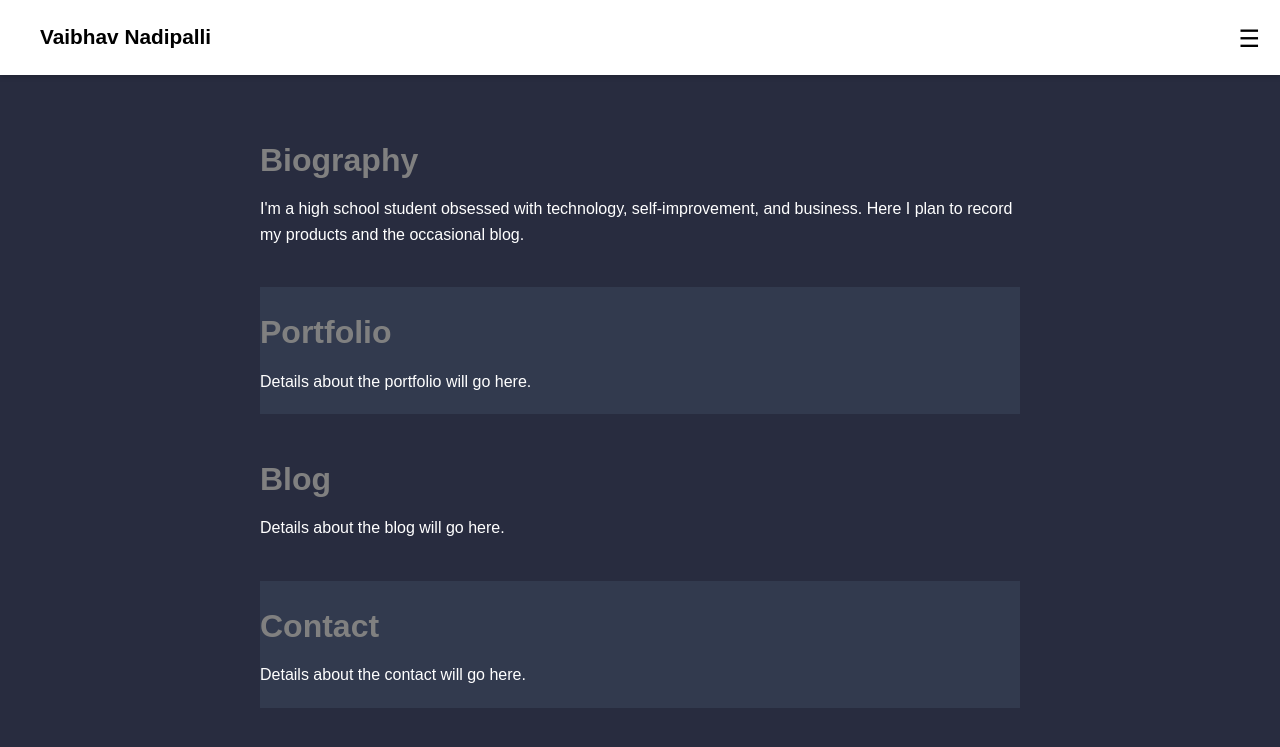
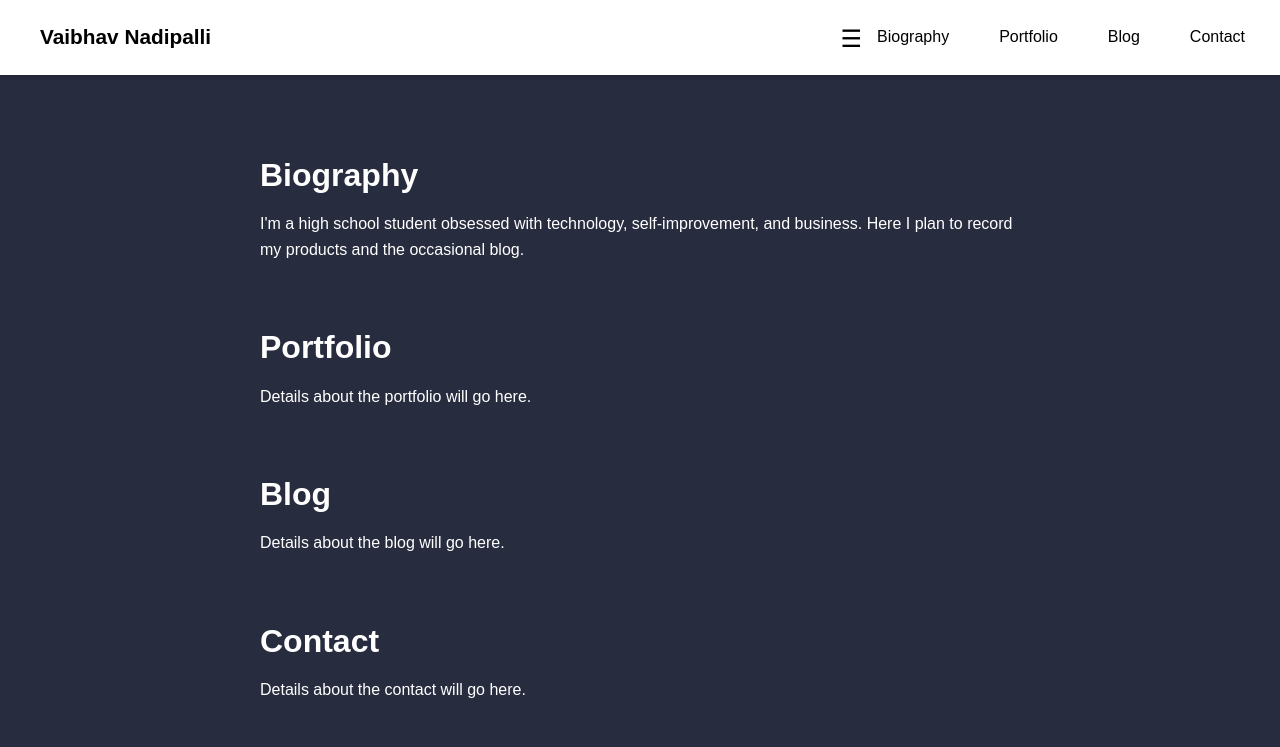
Before and after one commit to Vaibhav-Nadipalli/vaibhav-nadipalli.github.io, a Jekyll site: the page built from index.markdown, in a window 1280 px wide. Shown: the top 747 px of the page. Built offline with Jekyll 4.4.1, drawn with Linux system fonts in a browser that asks for light colours.

Commit message:
Update styles.css

```diff
--- a/assets/css/styles.css
+++ b/assets/css/styles.css
@@ -43,11 +43,6 @@ header {
     margin-left: 20px; /* Increased margin for space from left edge */
 }
 
-.nav-title a {
-    text-decoration: none;
-    color: #000; /* Black color */
-}
-
 .nav-toggle {
     display: none; /* Hide by default */
 }
@@ -55,12 +50,13 @@ header {
 .nav-toggle-label {
     font-size: 1.5em;
     cursor: pointer;
-    margin-left: 20px; /* Increased margin between hamburger menu and title */
+    margin-left: auto; /* Align to the right */
     margin-top: 5px; /* Adjusted margin to move toggle up */
 }
 
-nav {
-    display: none;
+.nav-menu {
+    display: flex;
+    align-items: center;
 }
 
 .nav-links {
@@ -88,15 +84,33 @@ nav {
 }
 
 /* Show nav links when checkbox is checked */
-.nav-toggle:checked + nav {
-    display: block;
+.nav-toggle:checked + .nav-menu {
+    display: flex;
+    position: absolute;
+    top: 75px; /* Adjust based on header height */
+    left: 0;
+    width: 100%;
+    background-color: #fff;
+    flex-direction: column;
+    align-items: center;
+    box-shadow: 0 2px 5px rgba(0,0,0,0.2);
+}
+
+.nav-toggle:checked + .nav-menu .nav-links {
+    flex-direction: column;
+    width: 100%;
+}
+
+.nav-toggle:checked + .nav-menu .nav-links li {
+    margin: 10px 0;
 }
 
 /* Main content area */
 main {
     max-width: 800px;
-    margin: 75px auto 20px; /* Adjusted margin to account for fixed header */
+    margin: 90px auto 20px; /* Adjusted margin to account for fixed header */
     padding: 20px;
+    background-color: #282c3f; /* Dark navy background */
     color: #fff;
 }
 
@@ -105,25 +119,51 @@ section {
     margin: 20px 0;
 }
 
-h2, h3 {
+.section-title {
     font-size: 2em;
     margin-bottom: 10px;
-    color: #808080; /* Modern grey text */
+    color: #fff; /* White text */
 }
 
-/* Section-specific background colors */
-#bio {
-    background-color: #282c3f; /* Dark navy */
+/* Media query for mobile */
+@media (max-width: 768px) {
+    .nav-container {
+        padding: 0 10px; /* Adjusted padding for mobile */
     }
 
-#portfolio {
-    background-color: #323a4e; /* Light navy */
+    .nav-title {
+        font-size: 1.1em; /* Smaller font size for mobile */
+        margin-left: 10px; /* Adjusted margin for mobile */
     }
 
-#blog {
-    background-color: #282c3f; /* Dark navy */
+    .nav-toggle-label {
+        margin-left: 10px; /* Adjusted margin for mobile */
     }
 
-#contact {
-    background-color: #323a4e; /* Light navy */
+    nav {
+        position: absolute;
+        top: 75px; /* Adjusted top position for mobile (same as header height) */
+        left: 0;
+        width: 100%;
+        background-color: #fff; /* White background */
+        padding: 10px 0; /* Vertical padding */
+        box-shadow: 0 2px 5px rgba(0,0,0,0.2);
     }
+
+    .nav-links {
+        flex-direction: column;
+        align-items: center;
+    }
+
+    .nav-links li {
+        margin: 10px 0; /* Adjusted margin for mobile */
+    }
+
+    header {
+        top: 0; /* Ensure header is at the top on mobile */
+    }
+
+    main {
+        margin-top: 75px; /* Adjust main content margin to accommodate fixed header on mobile */
+    }
+}
```
Lines whose indentation alone changed are shown as unchanged.
